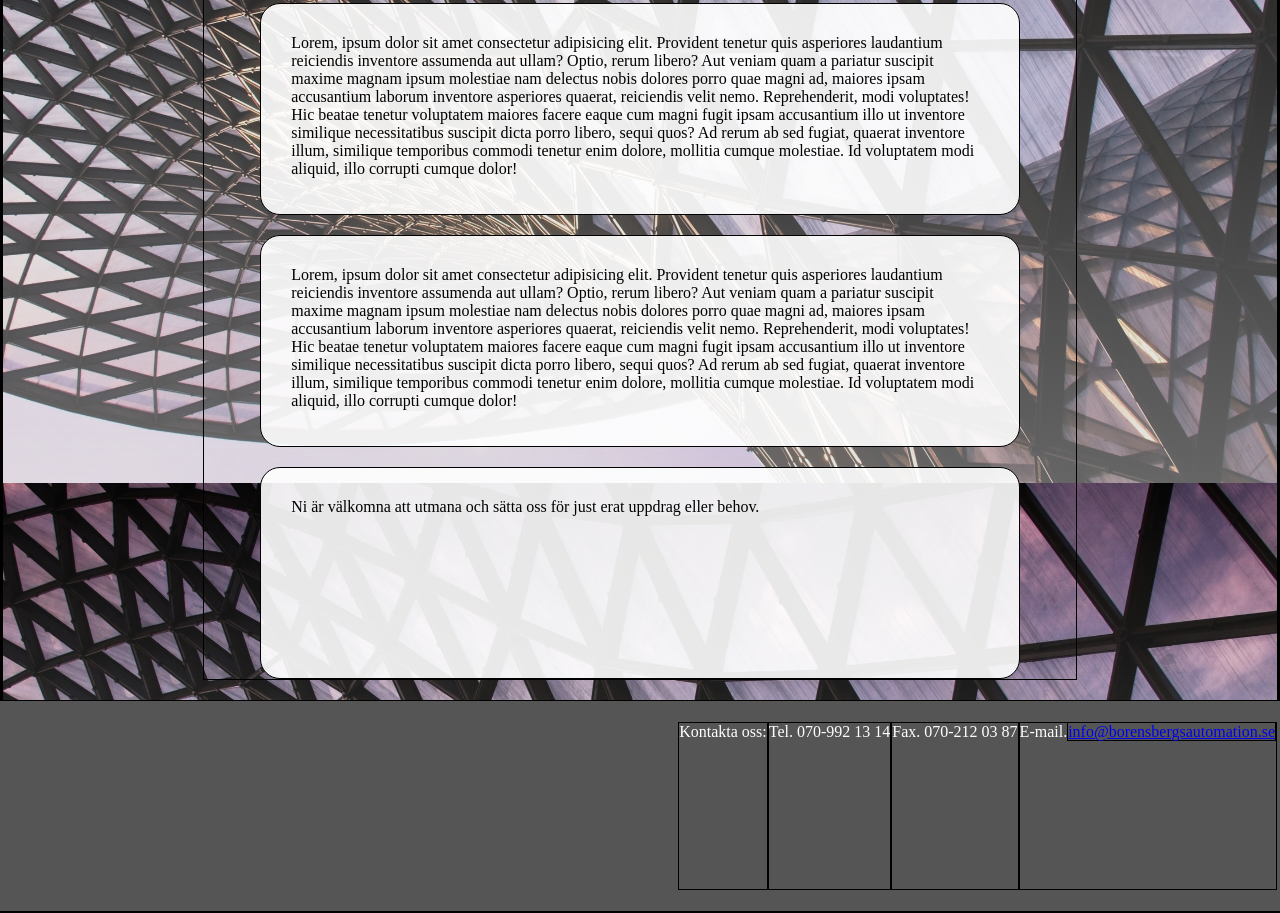
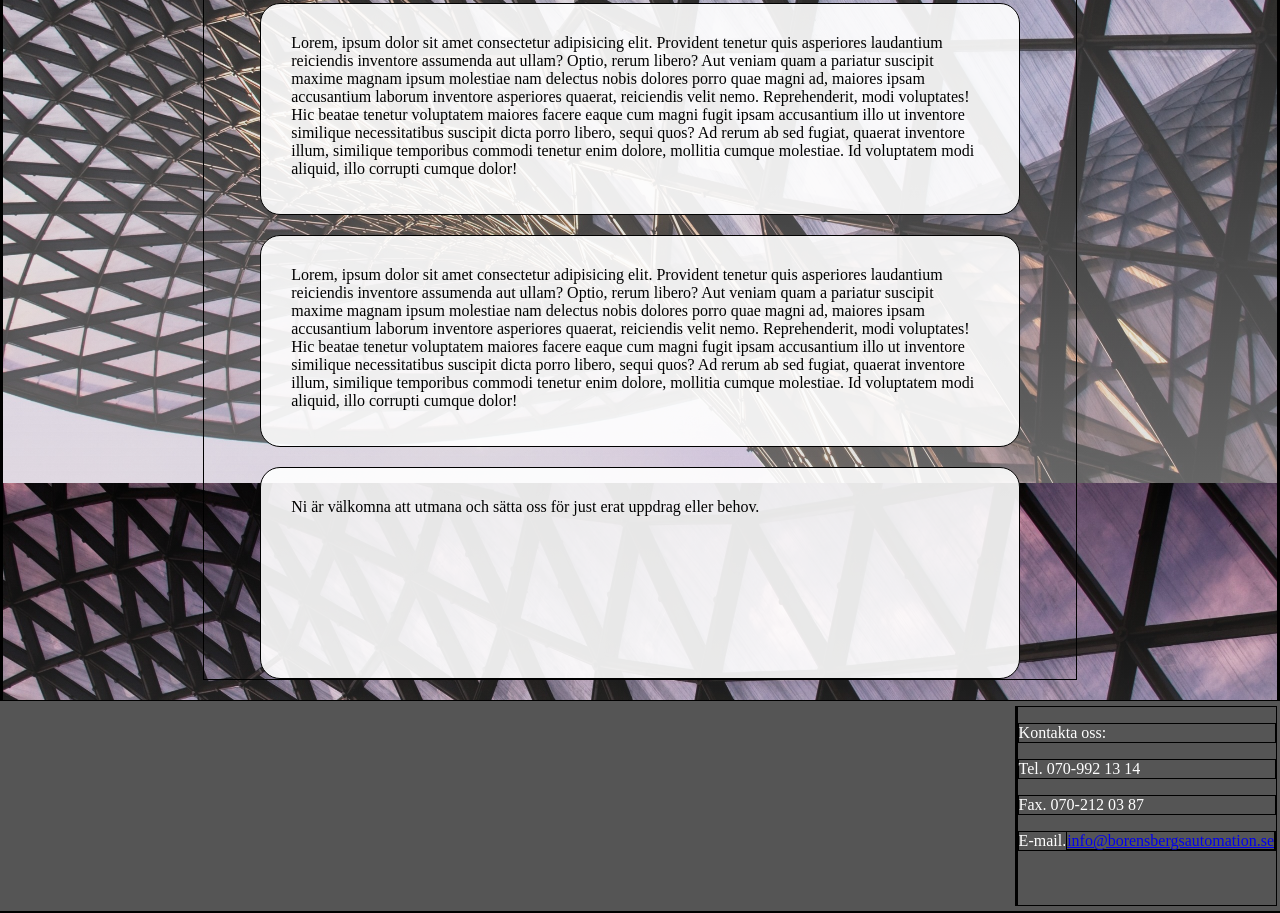
Before and after one commit to Sebbeberg94/borensbergs-automation-website, a plain HTML site: page index.html in a window 1280 px wide. Shown: the part 1120-2033 px from the top of the page. Drawn offline with Linux system fonts and the light colour scheme.

Commit message:
changed footer

```diff
--- a/index.html
+++ b/index.html
@@ -91,10 +91,17 @@
             </article>
         </div>
         <div class="footer">
-            <p>Kontakta oss:</p>
-            <p>Tel. 070-992 13 14</p>
-            <p>Fax. 070-212 03 87</p>
-            <p>E-mail.<a href="mailto:info@borensbergsautomation.se">info@borensbergsautomation.se</a></p>
+            <div class="site-map">
+
+            </div>
+            <div class="contact-info">
+                <p>Kontakta oss:</p>
+                <p>Tel. 070-992 13 14</p>
+                <p>Fax. 070-212 03 87</p>
+                <p>E-mail.<a href="mailto:info@borensbergsautomation.se">info@borensbergsautomation.se</a></p>
+            </div>
+
+
         </div>
     </div>
 
```
